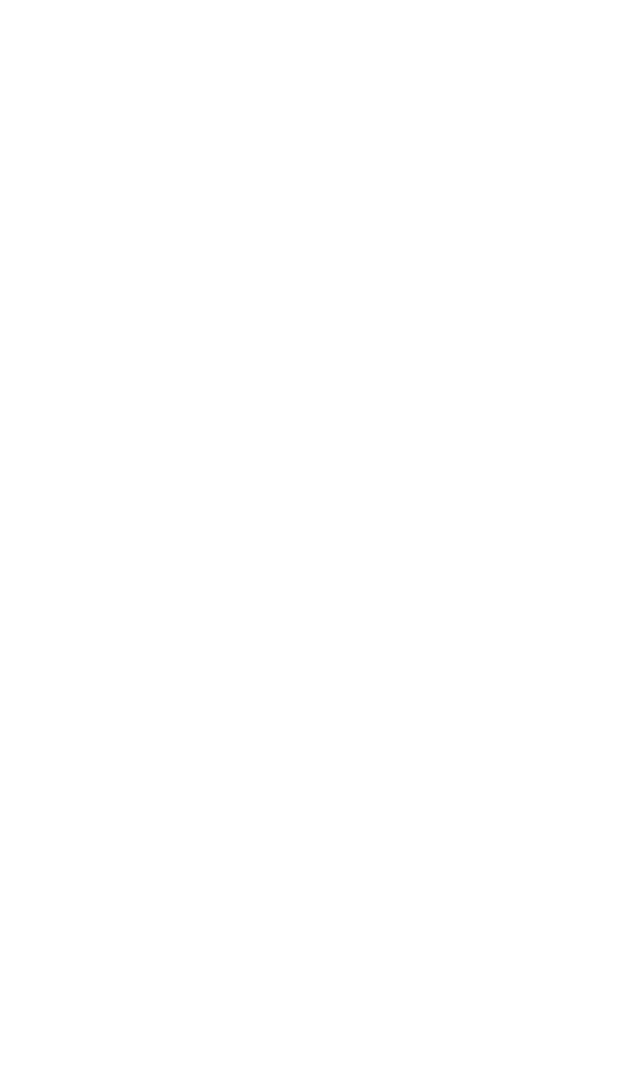
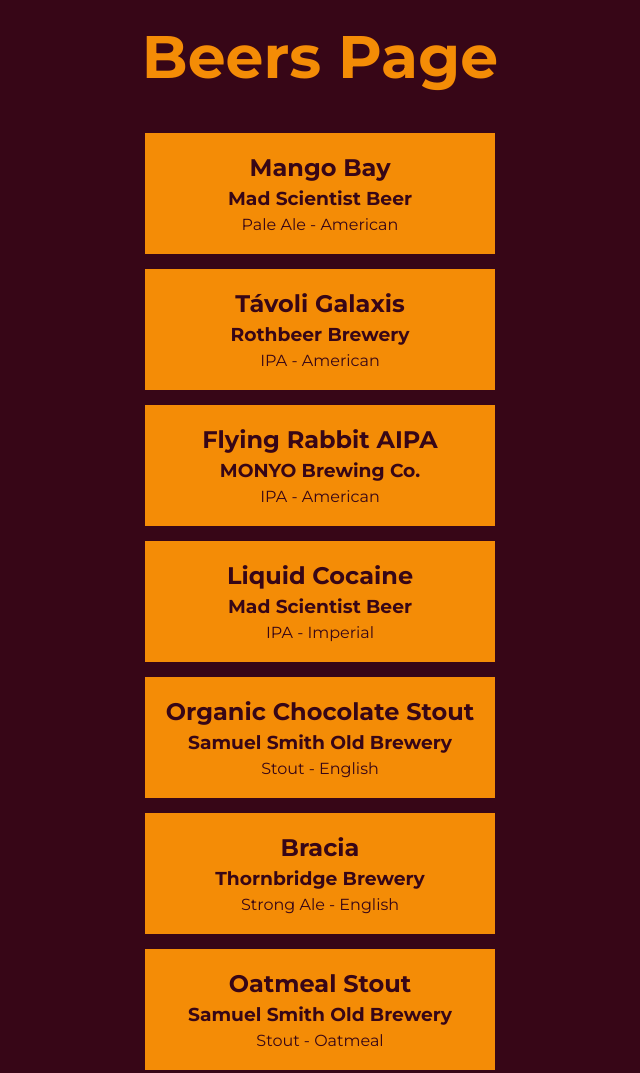
Before and after one commit to gergelykisshun/iDrink, a plain HTML site: page frontend/index.html in a window 1280 px wide. Shown: the top 1073 px of the page, without its empty margins (320-960 px from the left). Before the commit the page ends 800 px from the top, so only its background shows below. Drawn offline with Linux system fonts and the light colour scheme.

Commit message:
tasks done

```diff
--- a/backend/server.js
+++ b/backend/server.js
@@ -1,51 +1,20 @@
+/*
 const http = require('http');
 const fs = require('fs');
 const path = require('path');
+const serverFunction = (req, res) => {
 
-const server = http.createServer((req, res) => {
+	const errorHTML = 'everything is fine';
 
-	const errorHTML = `
+	// let filePath = path.resolve(__dirname + '/../frontend' + req.url);
 
-	<!DOCTYPE html>
-	<html lang="en">
-	<head>
-		<meta charset="UTF-8">
-		<meta http-equiv="X-UA-Compatible" content="IE=edge">
-		<meta name="viewport" content="width=device-width, initial-scale=1.0">
-		<link rel="preconnect" href="https://fonts.googleapis.com">
-		<link rel="preconnect" href="https://fonts.gstatic.com" crossorigin>
-		<link href="https://fonts.googleapis.com/css2?family=Montserrat:wght@800&display=swap" rel="stylesheet">
-		<style>
-			body{
-				padding: 0; margin: 0;
-				font-family: 'Montserrat', sans-serif;
-				font-weight: 800;
-				background-color: #4343F9;
-				color: #fff;
-			}
-			#root{
-				width: 100%;
-				height: 100vh;
-				display: flex;
-				justify-content: center;
-				align-items: center;
-				font-size: 21px;
-			}
-		</style>
-		<title>Not here</title>
-	</head>
-	<body>
-		<div id="root">Rise your gaze to the sky<br/>than a bit back to the URL bar<br/>and check that link again</div>
-	</body>
-	</html>
+	let filePath = path.resolve(`${__dirname}/../frontend${req.url}`);
 
-	`;
 
-	let filePath = path.resolve(__dirname + '/../frontend' + req.url);
 
 	fs.access(filePath, fs.constants.R_OK, (err) => {
 	if(err){
-		res.statusCode = 404;
+		res.statusCode = 200;
 		res.end(errorHTML);
 	}else{
 		if(fs.statSync(filePath).isDirectory()) {
@@ -56,14 +25,42 @@
 				res.statusCode = 500;
 				res.end(errorHTML);
 			} else {
+				console.log('index html is sent')
 				res.end(data);
 			}
 		});
 	}
 	});
+};
+
+const server = http.createServer(serverFunction);
+
+const port = 9000;
+const IPAddress = '127.0.0.1';
+const listenFunction = () => {
+    const addr = server.address();
+		console.log(`http://${addr.address}:${addr.port}`);
+		console.log(`this is fun...`);
+};
+
+server.listen(port, IPAddress, listenFunction);
+*/
+
+
+const express = require('express');
+const path = require('path');
+const app = express();
+
+const absolutePathIndex = path.join(`${__dirname}/../frontend/index.html`);
+const absolutePathPub = path.join(`${__dirname}/../frontend/pub`);
+
+
+app.use('/pub', express.static(absolutePathPub));
+
+app.get('/', (req, res) => {
+	res.sendFile(absolutePathIndex);
 });
 
-server.listen(9000, "127.0.0.1", () => {
-    const addr = server.address();
-		console.log(`http://${addr.address}:${addr.port}`);
+app.listen(9000, () => {
+
 });
--- a/frontend/index.html
+++ b/frontend/index.html
@@ -4,9 +4,15 @@
 	<meta charset="UTF-8">
 	<meta http-equiv="X-UA-Compatible" content="IE=edge">
 	<meta name="viewport" content="width=device-width, initial-scale=1.0">
-	<title>This is FRONTEND</title>
+	<title>Beer Page</title>
+	<link rel="stylesheet" href="./pub/style.css">
+	<script src="./pub/script.js"></script>
+	<link rel="preconnect" href="https://fonts.googleapis.com">
+	<link rel="preconnect" href="https://fonts.gstatic.com" crossorigin>
+	<link href="https://fonts.googleapis.com/css2?family=Montserrat:wght@300;400;500;700&display=swap" rel="stylesheet">
 </head>
 <body>
-	<div id="root"></div>
+	<div id="root">
+	</div>
 </body>
 </html>
--- /dev/null
+++ b/frontend/pub/data.json
@@ -0,0 +1,57 @@
+{
+    "id": "beers",
+    "logo": "Best Beers",
+    "button": "details",
+    "cards": [
+        {
+            "title": "Mango Bay",
+            "sub": "Mad Scientist Beer",
+            "text": "Pale Ale - American"
+        },
+        {
+            "title": "Távoli Galaxis",
+            "sub": "Rothbeer Brewery",
+            "text": "IPA - American"
+        },
+        {
+            "title": "Flying Rabbit AIPA",
+            "sub": "MONYO Brewing Co.",
+            "text": "IPA - American"
+        },
+        {
+            "title": "Liquid Cocaine",
+            "sub": "Mad Scientist Beer",
+            "text": "IPA - Imperial"
+        },
+        {
+            "title": "Organic Chocolate Stout",
+            "sub": "Samuel Smith Old Brewery",
+            "text": "Stout - English"
+        },
+        {
+            "title": "Bracia",
+            "sub": "Thornbridge Brewery",
+            "text": "Strong Ale - English"
+        },
+        {
+            "title": "Oatmeal Stout",
+            "sub": "Samuel Smith Old Brewery",
+            "text": "Stout - Oatmeal"
+        },
+        {
+            "title": "Black Tokyo Horizon",
+            "sub": "BrewDog",
+            "text": "Stout - American Imperial"
+        },
+        {
+            "title": "Vintage Ale",
+            "sub": "Fuller's",
+            "text": "Old Ale"
+        },
+        {
+            "title": "All the Leaves are Brown",
+            "sub": "Tempest Brewing Company",
+            "text": "Brown Ale - American"
+        }
+    ]
+}
--- /dev/null
+++ b/frontend/pub/script.js
@@ -0,0 +1,52 @@
+// Components
+
+const containerHTML = (recBeerHTML) => {
+    return `
+    <section class="container">
+			<h1>Beers Page</h1>
+			<div class="beer-cards">
+				${recBeerHTML}
+			</div>
+		</section>
+    `
+};
+
+const BeerHTML = (beerList) => {
+    return Array.from(beerList).map(beer => {
+        return `
+        <div class="beer-card">
+            <h2>${beer.title}</h2>
+            <h3>${beer.sub}</h3>
+            <p>${beer.text}</p>
+        </div>
+        `
+    }).join('');
+};
+
+
+
+//FETCH
+
+const getBeers = async () => {
+    const request = await fetch('./pub/data.json');
+    const result = await request.json();
+    return result;
+};
+
+
+
+
+const init = async () => {
+    const root = document.getElementById('root');
+
+    //Get Data
+    const beers = await getBeers();
+    console.log(beers);
+
+    //Create HTML
+    root.insertAdjacentHTML('beforeend', containerHTML(BeerHTML(beers.cards)));
+
+
+};
+
+window.addEventListener('load', init);
--- /dev/null
+++ b/frontend/pub/style.css
@@ -0,0 +1,79 @@
+* {
+    margin: 0;
+    padding: 0;
+    border: 0;
+    outline: none;
+    box-sizing: border-box;
+    background: transparent;
+    font-family: inherit;
+}
+a{
+    text-decoration: none;
+}
+a img {
+    border: none;
+}
+
+button,
+a {
+    cursor: pointer;
+    color: inherit;
+}
+
+textarea {
+    resize: none;
+}
+
+button,
+textarea,
+select {
+    appearance: none !important;
+    border-radius: 0;
+}
+
+/*CSS RESET OVER*/
+
+body {
+    font-family: 'Montserrat', sans-serif;
+    background-color: #370617;
+}
+
+
+.container {
+    display: flex;
+    flex-direction: column;
+    align-items: center;
+    width: 100%;
+}
+
+.container h1 {
+    padding: 20px;
+    font-size: 60px;
+    color: #f48c06;
+}
+
+.beer-cards {
+    display: flex;
+    flex-direction: column;
+    gap: 15px;
+    padding: 20px;
+}
+
+.beer-card {
+    display: flex;
+    flex-direction: column;
+    align-items: center;
+    gap: 5px;
+    padding: 20px;
+    width: 100%;
+    background-color: #f48c06;
+    color: #370617;
+    /* box-shadow: 0 0 10px #370617; */
+    cursor: pointer;
+    transition: all 0.2s;
+}
+
+.beer-card:hover {
+    transform: scale(1.2);
+    box-shadow: 0 0 20px #f48c06;
+}
```
Also changed, not shown: backend/package.json (added, +15 -0 lines), 2 other files.
